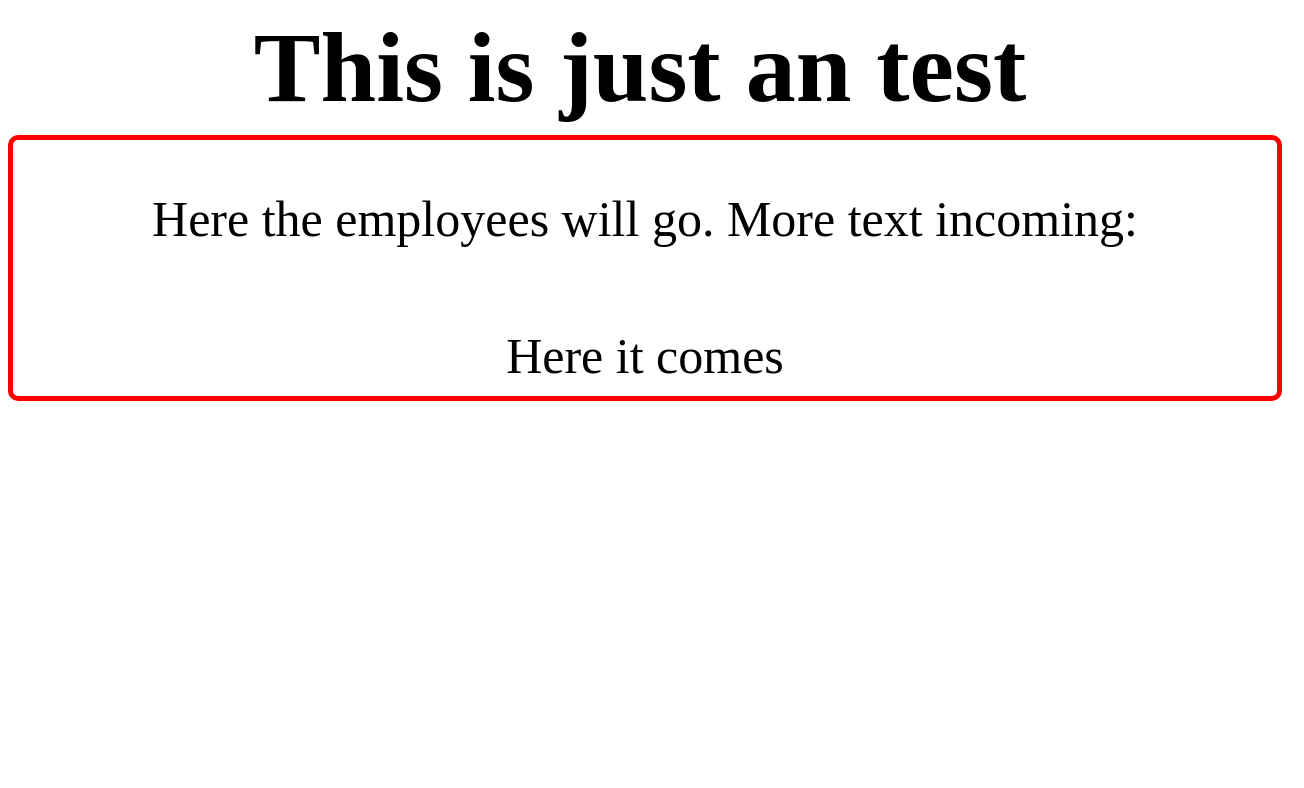
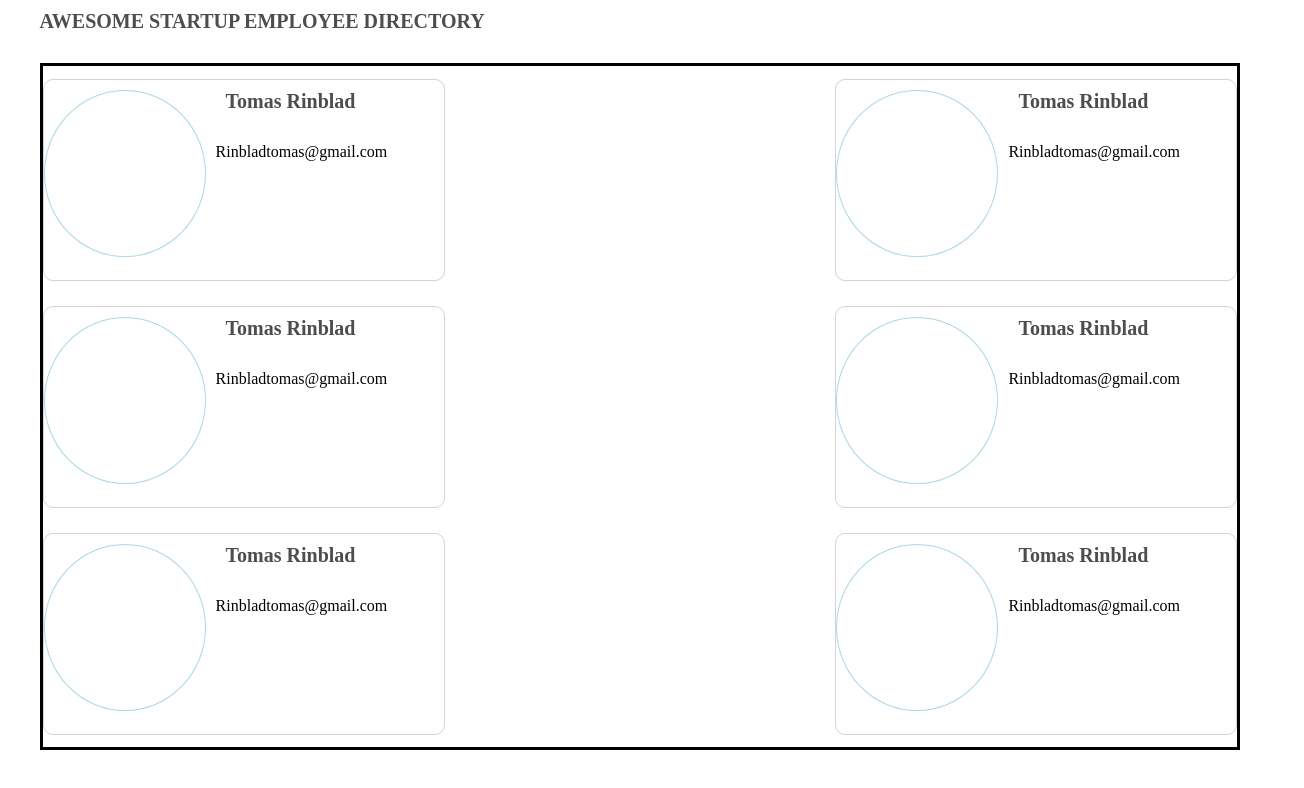
Before and after one commit to ZonCen/Project5, a plain HTML site: page index.html in a window 1280 px wide. Shown: the whole page, 1304 px wide, since content can reach past the window. Drawn offline with Linux system fonts and the light colour scheme.

Commit message:
Small changes to the HTML

```diff
--- a/index.html
+++ b/index.html
@@ -9,12 +9,38 @@
 	<body>
 		<header>
 			<div class="header">
-				<h1>This is just an test</h1>
+				<h1>AWESOME STARTUP EMPLOYEE DIRECTORY</h1>
 				<div class="Employees">
-					<p> Here the employees will go.
-						More text incoming:
-					</p><br>
-					<p>Here it comes </p>
+					<div class="Employee">
+						<div class="pic"></div>
+						<h1>Tomas Rinblad</h1>
+						<p>Rinbladtomas@gmail.com</p>
+					</div>
+					<div class="Employee">
+						<div class="pic"></div>
+						<h1>Tomas Rinblad</h1>
+						<p>Rinbladtomas@gmail.com</p>
+					</div>
+					<div class="Employee">
+						<div class="pic"></div>
+						<h1>Tomas Rinblad</h1>
+						<p>Rinbladtomas@gmail.com</p>
+					</div>
+					<div class="Employee">
+						<div class="pic"></div>
+						<h1>Tomas Rinblad</h1>
+						<p>Rinbladtomas@gmail.com</p>
+					</div>
+					<div class="Employee">
+						<div class="pic"></div>
+						<h1>Tomas Rinblad</h1>
+						<p>Rinbladtomas@gmail.com</p>
+					</div>
+					<div class="Employee">
+						<div class="pic"></div>
+						<h1>Tomas Rinblad</h1>
+						<p>Rinbladtomas@gmail.com</p>
+					</div>
 				</div>
 			</div>
 		</header>
--- a/styling.css
+++ b/styling.css
@@ -1,21 +1,48 @@
 .Employees {
+	border-color: black;
 	border-style: solid;
-	width: 100%;
-	border-color: red;
-	border-width: 5px;
-	border-radius: 10px;
+	margin-left: 2.5%;
+	margin-right: 2.5%;
+	width: auto;
+	display: flex;
+	flex-flow: row wrap;
+	justify-content: space-between;
 }
 
 h1 {
-	text-align: center;
-	font-size: 100px;
-	margin-bottom: 10px;
+	text-align: left;
+	color: #4d4d4d;
+	font-size: 1.25em;
+	margin-bottom: 30px;
 	margin-top: 10px;
+	position: relative;
+	left: 2.5%;
 	}
 
-	p {
+	p h2 {
 		text-align: center;
-		font-size: 50px;
-		padding-bottom: 1px;
-		margin-bottom: 10px;
+		font-size: 0.75em;
+		float: right;
 	}
+	.pic {
+		border-style:solid;
+		border-color:lightblue;
+		border-width: 1px;
+		padding-bottom: 5px;
+		height: 80%;
+		width: 40%;
+		border-radius: 50%;
+		float: left;
+		margin-right: 10px;
+		margin-top: 10px;
+	}
+	.Employee {
+		margin-top: 12.5px;
+		margin-bottom: 12.5px;
+		border-color: lightgrey;
+		border-width: 1px;
+		border-radius: 10px;
+		border-style:solid;
+		height: 200px;
+		width: 400px;
+	}
```
